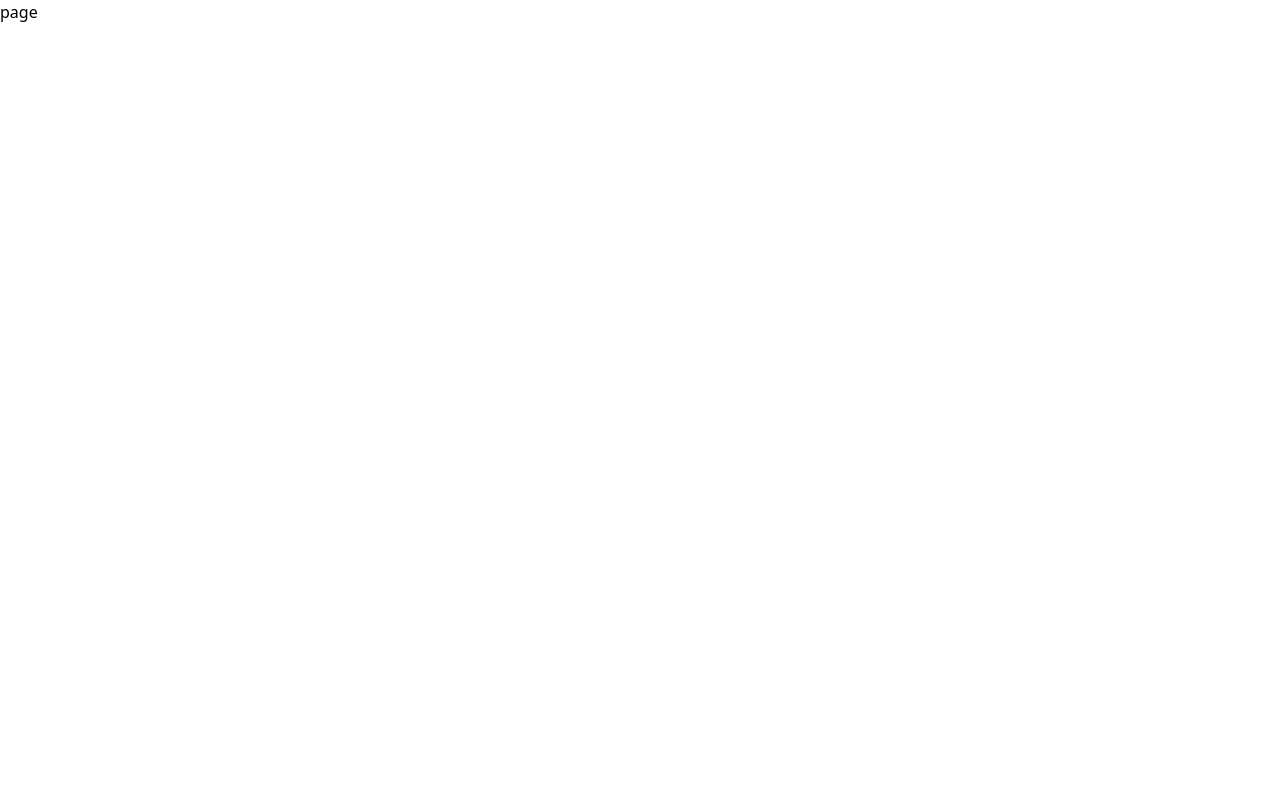
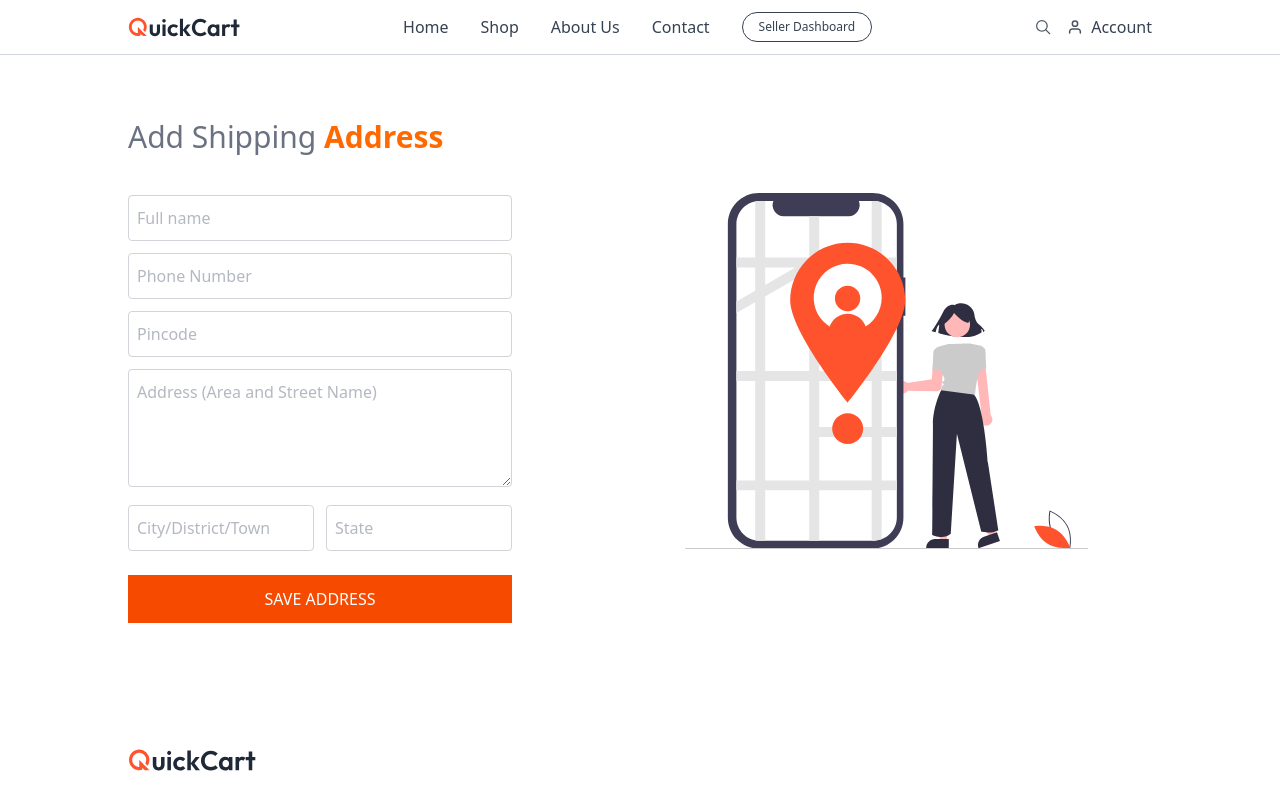
Before and after one commit to ShettyAryan/ecom, a Next.js app: page /add-address in a window 1280 px wide. Shown: the top 800 px of the page. Built offline with nearby package versions, Linux system fonts and the light colour scheme.

Commit message:
Addresss addition page

```diff
--- a/app/add-address/page.tsx
+++ b/app/add-address/page.tsx
@@ -1,9 +1,99 @@
-import React from 'react'
+'use client'
+
+import { assets } from '@/assets/assets';
+import Footer from '@/components/Footer';
+import Navbar from '@/components/Navbar';
+import Image from 'next/image';
+import React, { FormEvent, useState } from 'react'
+
+
+interface Address{
+    fullName: string;
+    phoneNumber: string;
+    pincode: string;
+    area: string;
+    city: string;
+    state: string;
+  }
 
 const addAddress = () => {
+  const [address, setAddress] = useState<Address>({
+    fullName: '',
+    phoneNumber: '',
+    pincode: '',
+    area: '',
+    city: '',
+    state: '',
+  })
+
+const onSubmitHandler = async (e:FormEvent<HTMLFormElement>)=>{
+  e.preventDefault();
+}
+
   return (
-    <div>page</div>
+    <>
+     <Navbar />
+     <div className='px-6 md:px-16 lg:px-32 py-16 flex flex-col md:flex-row justify-between'>
+      <form action="" className='w-full' onSubmit={onSubmitHandler}>
+        <p className='text-2xl md:text-3xl text-gray-500'>
+          Add Shipping <span className='font-semibold text-orange-500'>Address</span>
+        </p>
+        <div className='space-y-3 max-w-sm mt-10'>
+          <input type="text"
+          className='px-2 py-2.5 focus:border-orange-500 transition border border-gray-500/30 rounded outline-none w-full text-gray-500'
+          placeholder='Full name'
+          onChange={(e) => setAddress({...address, fullName:e.target.value})}
+          value={address.fullName}/>
+
+          <input type="text"
+          className='px-2 py-2.5 focus:border-orange-500 transition border border-gray-500/30 rounded outline-none w-full text-gray-500'
+          placeholder='Phone Number'
+          onChange={(e) => setAddress({...address, phoneNumber:e.target.value})}
+          value={address.phoneNumber}/>
+
+          <input type="text"
+          className='px-2 py-2.5 focus:border-orange-500 transition border border-gray-500/30 rounded outline-none w-full text-gray-500'
+          placeholder='Pincode'
+          onChange={(e) => setAddress({...address, pincode:e.target.value})}
+          value={address.pincode}/>
+
+          <textarea name="Address"
+           className='px-2 py-2.5 focus:border-orange-500 transition border border-gray-500/30 rounded outline-none w-full text-gray-500'
+           rows={4}
+           placeholder='Address (Area and Street Name)'
+           onChange={(e)=>setAddress({...address, area:e.target.value})}
+           value={address.area}>
+          </textarea>
+
+          <div className='flex space-x-3'>
+            <input type="text"
+          className='px-2 py-2.5 focus:border-orange-500 transition border border-gray-500/30 rounded outline-none w-full text-gray-500'
+          placeholder='City/District/Town'
+          onChange={(e) => setAddress({...address, city:e.target.value})}
+          value={address.city}/>
+
+          <input type="text"
+          className='px-2 py-2.5 focus:border-orange-500 transition border border-gray-500/30 rounded outline-none w-full text-gray-500'
+          placeholder='State'
+          onChange={(e) => setAddress({...address, state:e.target.value})}
+          value={address.state}/>
+
+          </div>
+        </div>
+
+        <button type='submit' className='max-w-sm w-full mt-6 bg-orange-600 text-white py-3 hover:bg-orange-700 uppercase'>
+          Save Address
+        </button>
+      </form>
+
+      <Image
+       className='md:mr-16 mt-16 md:mt-0'
+       src={assets.my_location_image}
+       alt='my_location_image'/>
+     </div>
+     <Footer />
+    </>
   )
 }
 
-export default addAddress
+export default addAddress;
```
